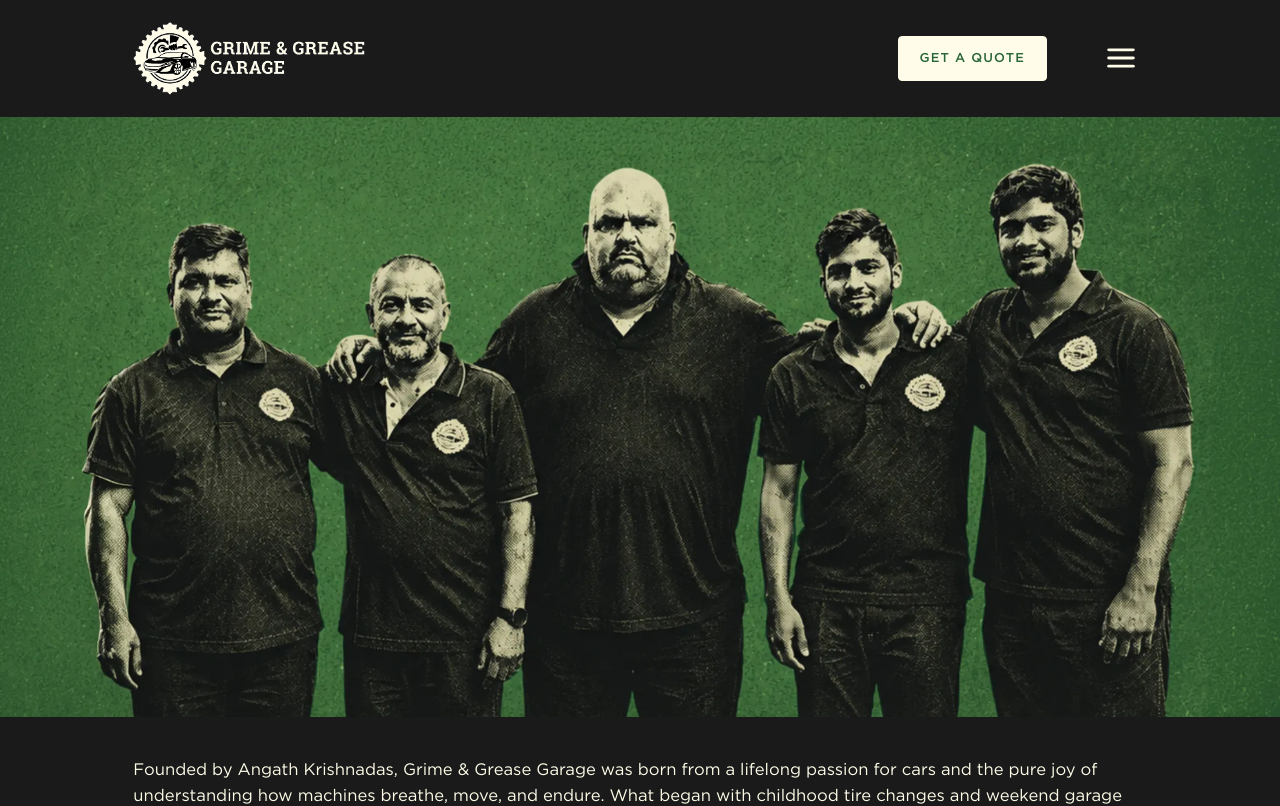
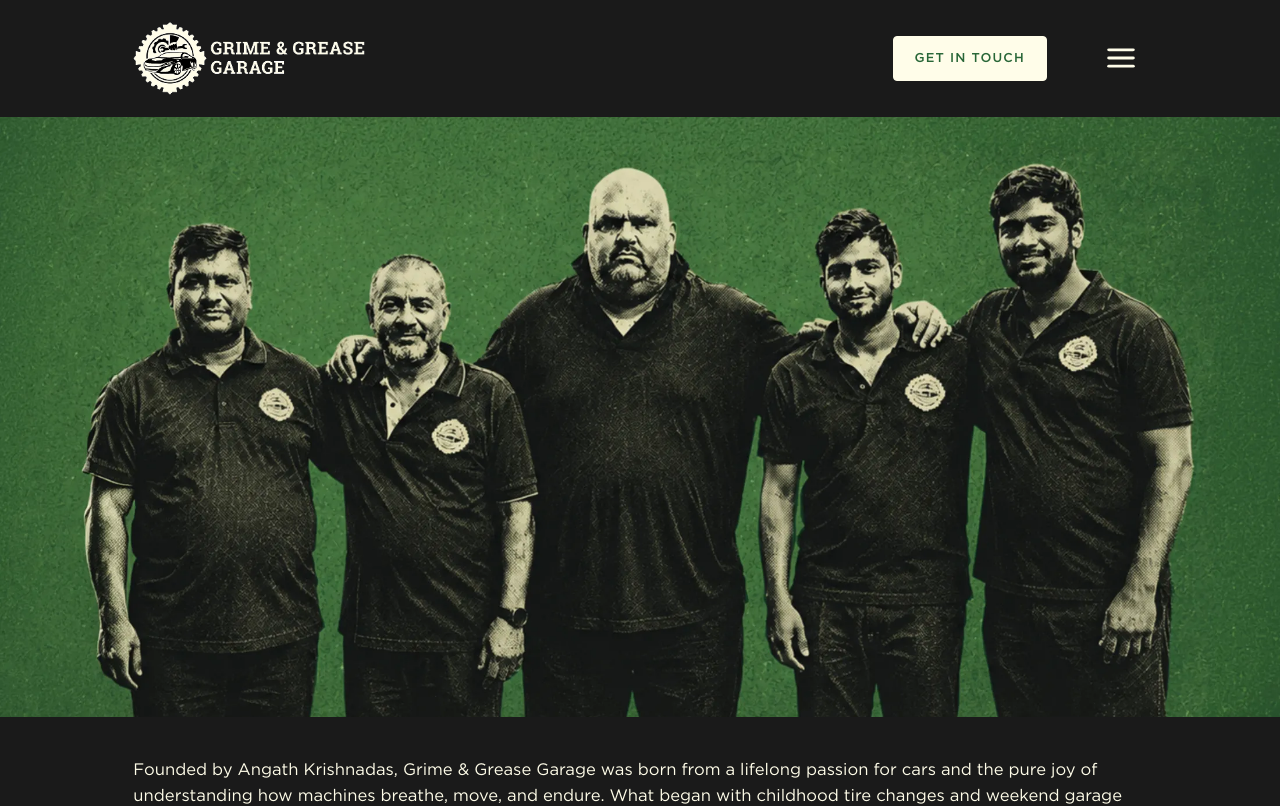
Before and after one commit to sandeep-red-p/GrimeAndGrease, a React (Vite) app: page /GrimeAndGrease/about in a window 1280 px wide. Shown: the top 806 px of the page. Built offline with nearby package versions, Linux system fonts and the light colour scheme.

Commit message:
refactor button classes for consistency and update link text for clarity

```diff
--- a/src/App.css
+++ b/src/App.css
@@ -160,7 +160,7 @@ button {
   width: auto;
 }
 
-.btn-quote {
+.btn-cta {
   margin-left: auto;
   flex-shrink: 0;
   background: var(--cream);
@@ -181,22 +181,22 @@ button {
     border-color 200ms ease;
 }
 
-.btn-quote--desktop {
+.btn-cta--desktop {
   display: none;
 }
 
 @media (min-width: 601px) {
-  .btn-quote--mobile {
+  .btn-cta--mobile {
     display: none;
   }
 
-  .btn-quote--desktop {
+  .btn-cta--desktop {
     display: inline-block;
   }
 }
 
 @media (min-width: 961px) {
-  .btn-quote:hover,
+  .btn-cta:hover,
   .btn-submit:hover {
     background: var(--green);
     color: var(--cream);
--- a/src/components/Header.tsx
+++ b/src/components/Header.tsx
@@ -30,18 +30,18 @@ function Header() {
         <Link to="/" className="brand" onClick={() => setMenuOpen(false)}>
           <img src={logo} alt="Grime & Grease Garage" />
         </Link>
-        <a className="btn-quote btn-quote--mobile" href="tel:+919741297321">
+        <a className="btn-cta btn-cta--mobile" href="tel:+919741297321">
           Call Now
         </a>
         <Link
-          className="btn-quote btn-quote--desktop"
+          className="btn-cta btn-cta--desktop"
           to="/contact"
           onClick={() => setMenuOpen(false)}
           style={isContactPage ? { visibility: "hidden" } : undefined}
           aria-hidden={isContactPage}
           tabIndex={isContactPage ? -1 : undefined}
         >
-          Get a Quote
+          Get in Touch
         </Link>
         <button
           type="button"
```
